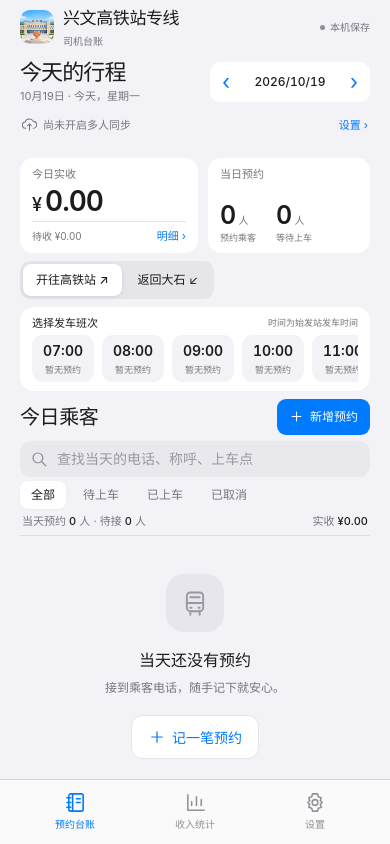
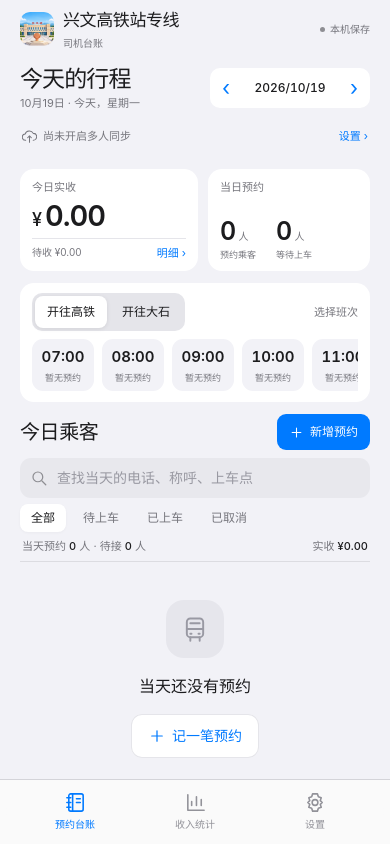
Before and after one commit to liziyaaa/dashi-shuttle, a website: page index.html in a window 390 px wide. Drawn offline with Linux system fonts and the light colour scheme.

Commit message:
Release v1.3.3: merge direction into schedule and balance overview spacing

```diff
--- a/app.js
+++ b/app.js
@@ -1,9 +1,9 @@
-import { HOURS, STORAGE_KEY, SYNC_KEY, DEFAULT_SETTINGS, freshData, localDate, money, toCents, nextHour, validateData, mergeData, live, summarize, incomeCSV } from './core.js?v=1.3.2';
-import { createSyncClient, validateConnection, DATA_REPO, UPLOAD_DELAY, PULL_INTERVAL, hasPending, reconcileActive } from './sync.js?v=1.3.2';
-import { sheetGeometry, scrollDelta, displayDate, departurePassed } from './ui.js?v=1.3.2';
-import { APP_VERSION, startUpdates } from './updates.js?v=1.3.2';
+import { HOURS, STORAGE_KEY, SYNC_KEY, DEFAULT_SETTINGS, freshData, localDate, money, toCents, nextHour, validateData, mergeData, live, summarize, incomeCSV } from './core.js?v=1.3.3';
+import { createSyncClient, validateConnection, DATA_REPO, UPLOAD_DELAY, PULL_INTERVAL, hasPending, reconcileActive } from './sync.js?v=1.3.3';
+import { sheetGeometry, scrollDelta, displayDate, departurePassed } from './ui.js?v=1.3.3';
+import { APP_VERSION, startUpdates } from './updates.js?v=1.3.3';
 
-import { emptyPending, allPending, markPending, acknowledgePending, createUploadScheduler } from './scheduler.js?v=1.3.2';
+import { emptyPending, allPending, markPending, acknowledgePending, createUploadScheduler } from './scheduler.js?v=1.3.3';
 
 const $ = selector => document.querySelector(selector);
 const esc = value => String(value).replace(/[&<>"']/g, c => ({ '&': '&amp;', '<': '&lt;', '>': '&gt;', '"': '&quot;', "'": '&#39;' }[c]));
@@ -182,9 +182,8 @@ function refreshDateDisplays() {
 }
 function dayName() { const date = new Date(state.date + 'T12:00:00'); const today = state.date === localDate(); return `${date.getMonth() + 1}月${date.getDate()}日 · ${today ? '今天，' : ''}${['星期日', '星期一', '星期二', '星期三', '星期四', '星期五', '星期六'][date.getDay()]}`; }
 function heading(title, subtitle = '') { return `<div class="page-heading"><div><h1>${title}</h1><p class="subtitle">${subtitle || dayName()}</p></div>${dateControls()}</div>`; }
-function directionControls() { return `<div class="segmented" aria-label="行车方向"><button data-direction="outbound" class="${state.direction === 'outbound' ? 'active' : ''}" aria-pressed="${state.direction === 'outbound'}">开往高铁站 ↗</button>${data.settings.returnEnabled ? `<button data-direction="return" class="${state.direction === 'return' ? 'active' : ''}" aria-pressed="${state.direction === 'return'}">返回大石 ↙</button>` : ''}</div>`; }
+function directionControls() { return `<div class="segmented" aria-label="行车方向"><button data-direction="outbound" class="${state.direction === 'outbound' ? 'active' : ''}" aria-pressed="${state.direction === 'outbound'}">开往高铁</button>${data.settings.returnEnabled ? `<button data-direction="return" class="${state.direction === 'return' ? 'active' : ''}" aria-pressed="${state.direction === 'return'}">开往大石</button>` : ''}</div>`; }
 function incomeCard(summary, label = '今日实收', action = true) { return `<section class="income-card" aria-label="${label}"><div class="card-label">${label}</div><div class="income-value"><span class="currency">¥</span>${money(summary.received)}</div><div class="income-foot"><span>待收 ¥${money(summary.unpaid)}</span>${action ? '<button data-page="income">明细 ›</button>' : '<span>含补记收入</span>'}</div></section>`; }
-function footnote() { return `<p class="footnote">${icon(connection ? 'cloud' : 'shield')}${connection ? '联网自动同步 · 无网也能继续登记' : '记录保存在本机 · 在设置中连接多人同步'}</p>`; }
 function bookingsPage() {
   const day = summarize(data, state.date);
   const trip = summarize(data, state.date, state.allDay ? undefined : state.hour, state.direction);
@@ -197,14 +196,13 @@ function bookingsPage() {
   return `${heading(state.date === localDate() ? '今天的行程' : '预约台账')}
   ${!connection ? `<div class="sync-hint"><span>${icon('cloud')} 尚未开启多人同步</span><button class="text-button" data-page="settings">设置 ›</button></div>` : ''}
   <div class="overview">${incomeCard(day, state.date === localDate() ? '今日实收' : '当日实收')}<section class="day-card"><div class="day-card-head"><h3>当日预约</h3></div><div class="day-counts"><div><strong>${day.passengers}<small>人</small></strong><p>预约乘客</p></div><div><strong>${day.waiting}<small>人</small></strong><p>等待上车</p></div></div></section></div>
-  <div class="toolbar">${directionControls()}</div>
-  <section class="schedule-wrap"><div class="section-caption"><span>选择发车班次</span><small>时间为始发站发车时间</small></div><div class="hours" aria-label="班次">${HOURS.map(hour => { const s = summarize(data, state.date, hour, state.direction); return `<button class="hour ${!state.allDay && state.hour === hour ? 'active' : ''} ${s.count ? 'has-bookings' : ''}" data-hour="${hour}" aria-pressed="${!state.allDay && state.hour === hour}"><strong>${hour}</strong><small>${s.passengers ? s.passengers + ' 人预约' : '暂无预约'}</small></button>`; }).join('')}</div></section>
+  <section class="schedule-wrap"><div class="section-caption">${directionControls()}<span>选择班次</span></div><div class="hours" aria-label="班次">${HOURS.map(hour => { const s = summarize(data, state.date, hour, state.direction); return `<button class="hour ${!state.allDay && state.hour === hour ? 'active' : ''} ${s.count ? 'has-bookings' : ''}" data-hour="${hour}" aria-pressed="${!state.allDay && state.hour === hour}"><strong>${hour}</strong><small>${s.passengers ? s.passengers + ' 人预约' : '暂无预约'}</small></button>`; }).join('')}</div></section>
   <div class="list-heading"><div class="list-title"><h2>${state.allDay ? (state.date === localDate() ? '今日乘客' : '当日乘客') : state.hour + ' 乘客'}</h2></div><button class="button primary compact" data-action="add">${icon('plus')} 新增预约</button></div>
   <div class="search-bar">${icon('search')}<input id="passenger-search" type="search" placeholder="查找${state.allDay ? '当天' : '本班'}的电话、称呼、上车点" aria-label="查找${state.allDay ? '当天' : '本班'}乘客" value="${esc(state.search)}" autocomplete="off"></div>
   <div class="filter-tabs" aria-label="乘车状态">${[['all','全部'],['booked','待上车'],['boarded','已上车'],['cancelled','已取消']].map(([key,label]) => `<button data-filter="${key}" class="${state.filter === key ? 'active' : ''}" aria-pressed="${state.filter === key}">${label}</button>`).join('')}</div>
   <div class="trip-summary"><span>${state.allDay ? '当天' : '本班'}预约 <b>${trip.passengers}</b> 人 · 待接 <b>${trip.waiting}</b> 人</span><span>实收 <b>¥${money(trip.received)}</b></span></div>
-  <div class="booking-list">${rows.length ? passengerGroups(rows, now) : `<section class="empty-state" style="grid-column:1/-1"><div class="empty-icon">${icon('bus')}</div><h3>${query ? (state.allDay ? '当天没有匹配的乘客' : '本班没有匹配的乘客') : state.filter === 'all' ? (state.allDay ? '当天还没有预约' : '这一班，还没有预约') : '暂无' + ({ booked:'待上车', boarded:'已上车', cancelled:'已取消' }[state.filter]) + '记录'}</h3><p>${query ? '试试其他电话、称呼或上车地点' : '接到乘客电话，随手记下就安心。'}</p>${!query ? `<button class="button secondary" data-action="add">${icon('plus')} 记一笔预约</button>` : ''}</section>`}</div>
-  ${footnote()}`;
+  <div class="booking-list">${rows.length ? passengerGroups(rows, now) : `<section class="empty-state" style="grid-column:1/-1"><div class="empty-icon">${icon('bus')}</div><h3>${query ? (state.allDay ? '当天没有匹配的乘客' : '本班没有匹配的乘客') : state.filter === 'all' ? (state.allDay ? '当天还没有预约' : '这一班，还没有预约') : '暂无' + ({ booked:'待上车', boarded:'已上车', cancelled:'已取消' }[state.filter]) + '记录'}</h3>${query ? '<p>试试其他电话、称呼或上车地点</p>' : ''}${!query ? `<button class="button secondary" data-action="add">${icon('plus')} 记一笔预约</button>` : ''}</section>`}</div>
+  `;
 }
 function passengerGroups(rows, now) {
   const groups = state.allDay ? HOURS.map(hour => ({ hour, rows: rows.filter(row => row.hour === hour) })).filter(group => group.rows.length) : [{ hour: state.hour, rows }];
@@ -223,11 +221,11 @@ function incomePage() {
   const max = Math.max(1, ...HOURS.map(hour => summarize(data, state.date, hour).received));
   const extras = live(data.extras).filter(row => row.date === state.date).sort((a,b) => a.hour.localeCompare(b.hour));
   return `${heading('收入统计')}
-  <div class="income-overview">${incomeCard(day, state.date === localDate() ? '今日实收' : '当日实收', false)}<div class="metric-panel"><div class="metric-row"><span>预约应收</span><strong>¥${money(day.expected)}</strong></div><div class="metric-row"><span>预约未收</span><strong>¥${money(day.unpaid)}</strong></div><div class="metric-row"><span>补记实收</span><strong>¥${money(day.extra)}</strong></div></div></div>
+  <div class="overview income-overview">${incomeCard(day, state.date === localDate() ? '今日实收' : '当日实收', false)}<div class="metric-panel"><div class="metric-row"><span>预约应收</span><strong>¥${money(day.expected)}</strong></div><div class="metric-row"><span>预约未收</span><strong>¥${money(day.unpaid)}</strong></div><div class="metric-row"><span>补记实收</span><strong>¥${money(day.extra)}</strong></div></div></div>
   <section class="panel"><div class="list-heading"><h3>一天的收入节奏</h3><span class="muted">往返合计 · 实收</span></div><div class="bar-chart" aria-label="各班次往返实收收入">${HOURS.map(hour => { const sum = summarize(data, state.date, hour); return `<div class="bar-column" title="${hour} 实收 ¥${money(sum.received)}"><div class="bar ${sum.received ? 'has-income' : ''}" style="height:${Math.max(3, sum.received / max * 90)}px"></div><small>${hour.slice(0,2)}时</small></div>`; }).join('')}</div></section>
   <div class="list-heading"><h2>班次账单</h2><div class="header-action"><button class="button secondary" data-action="csv">${icon('download')} 导出</button><button class="button primary" data-action="extra">${icon('plus')} 补记收入</button></div></div><div class="toolbar">${directionControls()}</div>
   <section class="panel" style="margin-top:0;padding-top:6px"><div class="table-scroll"><table class="trip-table"><thead><tr><th>始发班次</th><th>人数</th><th>待收</th><th>补记</th><th>实收（元）</th></tr></thead><tbody>${HOURS.map(hour => { const s = summarize(data, state.date, hour, state.direction); return `<tr><td><button class="text-button" data-view-trip="${hour}">${hour}</button></td><td>${s.passengers}</td><td>${money(s.unpaid)}</td><td>${money(s.extra)}</td><td class="money-cell">${money(s.received)}</td></tr>`; }).join('')}</tbody><tfoot><tr><td>本方向合计</td><td>${dir.passengers}</td><td>${money(dir.unpaid)}</td><td>${money(dir.extra)}</td><td class="money-cell">${money(dir.received)}</td></tr></tfoot></table></div></section>
-  ${extras.length ? `<section class="panel"><h3>当日补记明细</h3>${extras.map(row => `<div class="extras-row"><div>${esc(row.note)}<small>${row.hour} · ${row.direction === 'return' ? '返回大石' : '开往高铁站'}</small></div><div><b>¥${money(row.amount)}</b><button class="icon-button edit-button" data-delete-extra="${esc(row.id)}" aria-label="删除补记收入 ${esc(row.note)}">${icon('trash')}</button></div></div>`).join('')}</section>` : ''}${footnote()}`;
+  ${extras.length ? `<section class="panel"><h3>当日补记明细</h3>${extras.map(row => `<div class="extras-row"><div>${esc(row.note)}<small>${row.hour} · ${row.direction === 'return' ? '返回大石' : '开往高铁站'}</small></div><div><b>¥${money(row.amount)}</b><button class="icon-button edit-button" data-delete-extra="${esc(row.id)}" aria-label="删除补记收入 ${esc(row.note)}">${icon('trash')}</button></div></div>`).join('')}</section>` : ''}`;
 }
 function settingsPage() {
   return `<div class="page-heading"><div><h1>设置</h1></div></div>
--- a/package.json
+++ b/package.json
@@ -1,6 +1,6 @@
 {
   "name": "dashi-shuttle",
-  "version": "1.3.2",
+  "version": "1.3.3",
   "private": true,
   "type": "module",
   "description": "大石至兴文高铁站专线预约与收入台账",
--- a/styles.css
+++ b/styles.css
@@ -409,18 +409,27 @@ body.booking-open .page-scroll { overflow-y: hidden; }
 .overview .income-value { font-size: 34px; line-height: 1.1; margin: 4px 0 6px; }
 .overview .income-foot { padding-top: 6px; }
 .overview .day-counts { margin: 6px 0 0; gap: 22px; }
+.overview.income-overview { grid-template-columns: 1.15fr 1fr; }
+.overview .metric-panel { padding: 12px 16px; gap: 4px; }
+.overview .metric-row strong { font-size: 17px; }
+.schedule-wrap .section-caption > span { color: var(--muted); font-size: 11px; font-weight: 400; }
+.empty-state > .button { margin-top: 16px; }
 @media (max-width: 650px) {
-  .app-header { padding: 6px 20px; gap: 8px; }
-  .app-main { padding-top: 4px; }
-  h1 { font-size: 22px; }
-  .page-heading { margin-bottom: 8px; }
+  .app-header { padding: 8px 20px; gap: 8px; }
+  .app-main { padding-top: 6px; }
+  h1 { font-size: 23px; }
+  .page-heading { margin-bottom: 12px; }
   .subtitle { margin-top: 2px; }
   .date-control { min-height: 40px; }
   .date-control .icon-button { min-height: 36px; height: 36px; width: 28px; }
   .home-date { min-height: 36px; width: 100px; font-size: 12px; }
-  .overview { margin-bottom: 8px; gap: 10px; }
-  .overview .income-card, .overview .day-card { padding: 8px 12px; border-radius: 13px; }
-  .overview .income-value { font-size: 28px; margin: 3px 0 5px; }
+  .overview { margin-bottom: 12px; gap: 10px; }
+  .overview.income-overview { grid-template-columns: 1.1fr 1fr; }
+  .overview .income-card, .overview .day-card, .overview .metric-panel { padding: 10px 12px; border-radius: 14px; }
+  .overview .metric-panel { gap: 3px; }
+  .overview .metric-row { font-size: 10px; }
+  .overview .metric-row strong { font-size: 15px; }
+  .overview .income-value { font-size: 29px; margin: 4px 0 6px; }
   .overview .currency { font-size: 18px; }
   .overview .card-label, .overview .day-card h3 { font-size: 11px; }
   .overview .day-counts { gap: 20px; margin: 5px 0 0; }
@@ -428,15 +437,16 @@ body.booking-open .page-scroll { overflow-y: hidden; }
   .overview .day-counts p { font-size: 9px; }
   .toolbar { margin-bottom: 8px; }
   .segmented button { min-height: 32px; padding: 5px 13px; }
-  .schedule-wrap { padding: 8px 12px; margin-bottom: 8px; }
-  .section-caption { margin-bottom: 4px; }
-  .hour { padding: 5px 3px; }
-  .hour strong { font-size: 14px; }
+  .schedule-wrap { padding: 10px 12px; margin-bottom: 12px; }
+  .section-caption { margin-bottom: 8px; }
+  .schedule-wrap .segmented button { padding: 5px 12px; }
+  .hour { padding: 7px 3px; }
+  .hour strong { font-size: 15px; }
   .hour small { margin-top: 2px; }
-  .list-heading { margin-bottom: 6px; }
+  .list-heading { margin-bottom: 8px; }
   .list-heading .button.compact { min-height: 36px; padding: 7px 12px; font-size: 12px; }
-  .search-bar { padding: 5px 10px; margin-bottom: 4px; }
-  .filter-tabs { margin-bottom: 4px; }
+  .search-bar { padding: 7px 10px; margin-bottom: 6px; }
+  .filter-tabs { margin-bottom: 6px; }
   .filter-tabs button { padding: 5px 11px; }
   .trip-summary { padding-bottom: 6px; margin-bottom: 4px; }
   .departure-heading { margin: 6px 4px 2px; }
--- a/sw.js
+++ b/sw.js
@@ -1,4 +1,4 @@
-const VERSION = '1.3.2';
+const VERSION = '1.3.3';
 const CACHE = `dashi-shuttle-v${VERSION}`;
 const ASSETS = ['./', './index.html', `./styles.css?v=${VERSION}`, `./app.js?v=${VERSION}`, `./core.js?v=${VERSION}`, `./sync.js?v=${VERSION}`, `./ui.js?v=${VERSION}`, `./scheduler.js?v=${VERSION}`, `./updates.js?v=${VERSION}`, `./manifest.webmanifest?v=${VERSION}`, `./icons/icon-192.png?v=${VERSION}`, `./icons/icon-512.png?v=${VERSION}`, `./icons/maskable-512.png?v=${VERSION}`, `./icons/apple-touch-icon.png?v=${VERSION}`];
 // A new release waits for the user; installation never interrupts data entry.
--- a/sync.js
+++ b/sync.js
@@ -1,4 +1,4 @@
-import { freshData, mergeData, validateData, localDate, validDate } from './core.js?v=1.3.2';
+import { freshData, mergeData, validateData, localDate, validDate } from './core.js?v=1.3.3';
 export const DATA_REPO = 'liziyaaa/dashi-shuttle-data';
 export const UPLOAD_DELAY = 30000;
 export const PULL_INTERVAL = 120000;
--- a/updates.js
+++ b/updates.js
@@ -1,4 +1,4 @@
-export const APP_VERSION = '1.3.2';
+export const APP_VERSION = '1.3.3';
 export function newerVersion(candidate, current = APP_VERSION) {
   if (!/^\d+\.\d+\.\d+$/.test(candidate)) return false;
   const a = candidate.split('.').map(Number), b = current.split('.').map(Number);
--- a/version.json
+++ b/version.json
@@ -1 +1 @@
-{"version":"1.3.2"}
+{"version":"1.3.3"}
```
Also changed, not shown: index.html (+6 -6 lines), tests/browser/app.spec.js (+1 -1 lines), tests/browser/daily-passengers.spec.js (+7 -0 lines), tests/browser/upgrade.spec.js (+1 -1 lines), README.md, manifest.webmanifest, 1 other file.
